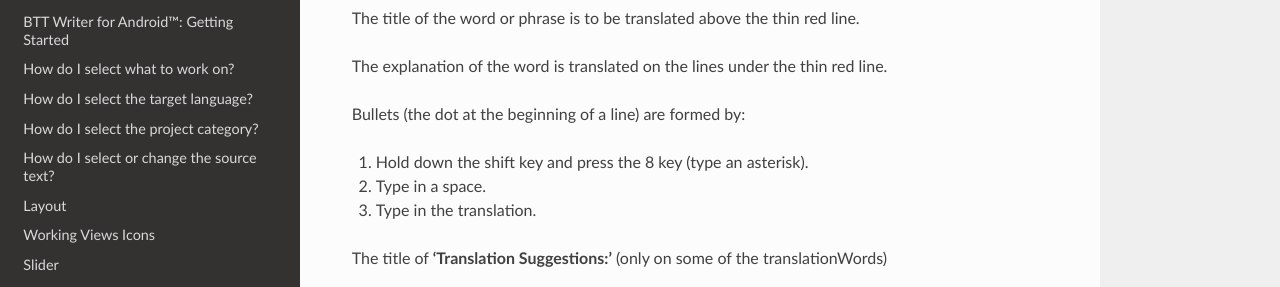
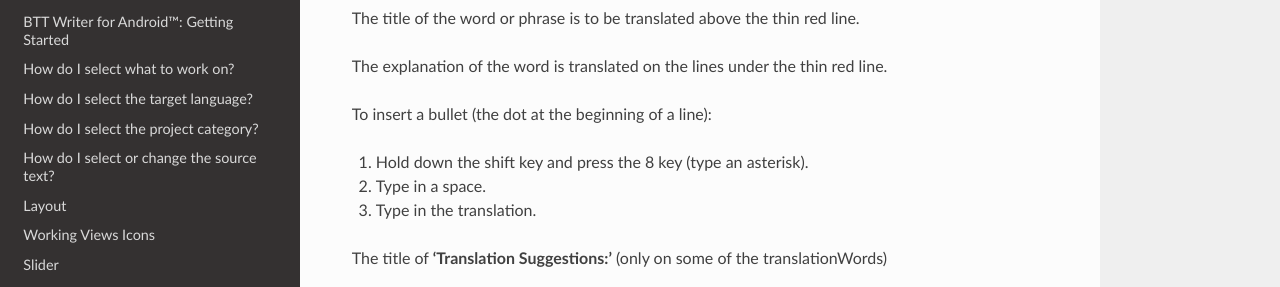
Before and after one commit to mondele/btt-writer-docs, a Sphinx documentation site: the page built from docs/translationWords.rst, in a window 1280 px wide and 900 px high, scrolled down 897 px. Shown: the part 153-440 px from the top of the window. Built offline with Sphinx 7.4.7 and the Read the Docs theme 2.0.0, drawn with Linux system fonts in a browser that asks for light colours; pages that are not in the unit, such as notebooks, are missing from menus.

Commit message:
Update translationWords.rst

```diff
--- a/docs/translationWords.rst
+++ b/docs/translationWords.rst
@@ -43,7 +43,7 @@ The title of the word or phrase is to be translated above the thin red line.
 
 The explanation of the word is translated on the lines under the thin red line.
 
-Bullets (the dot at the beginning of a line) are formed by:
+To insert a bullet (the dot at the beginning of a line):
 
 1. Hold down the shift key and press the 8 key (type an asterisk).
 
```
